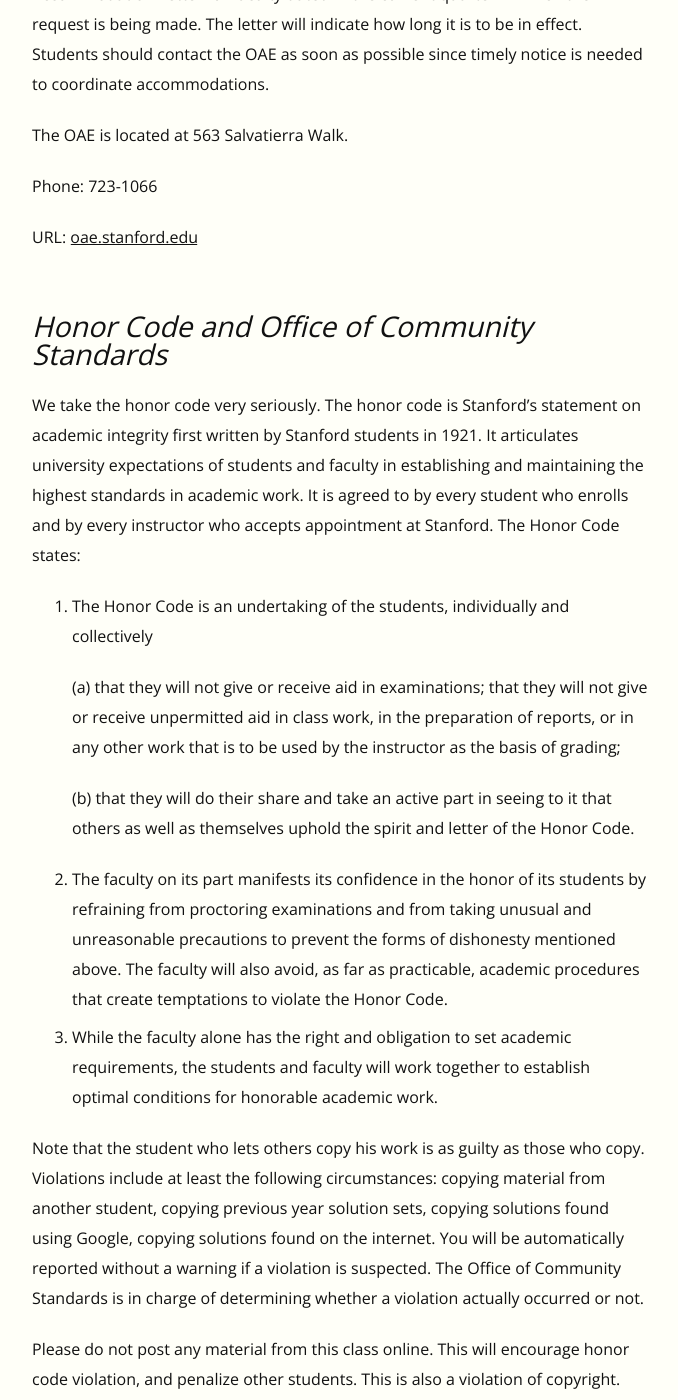
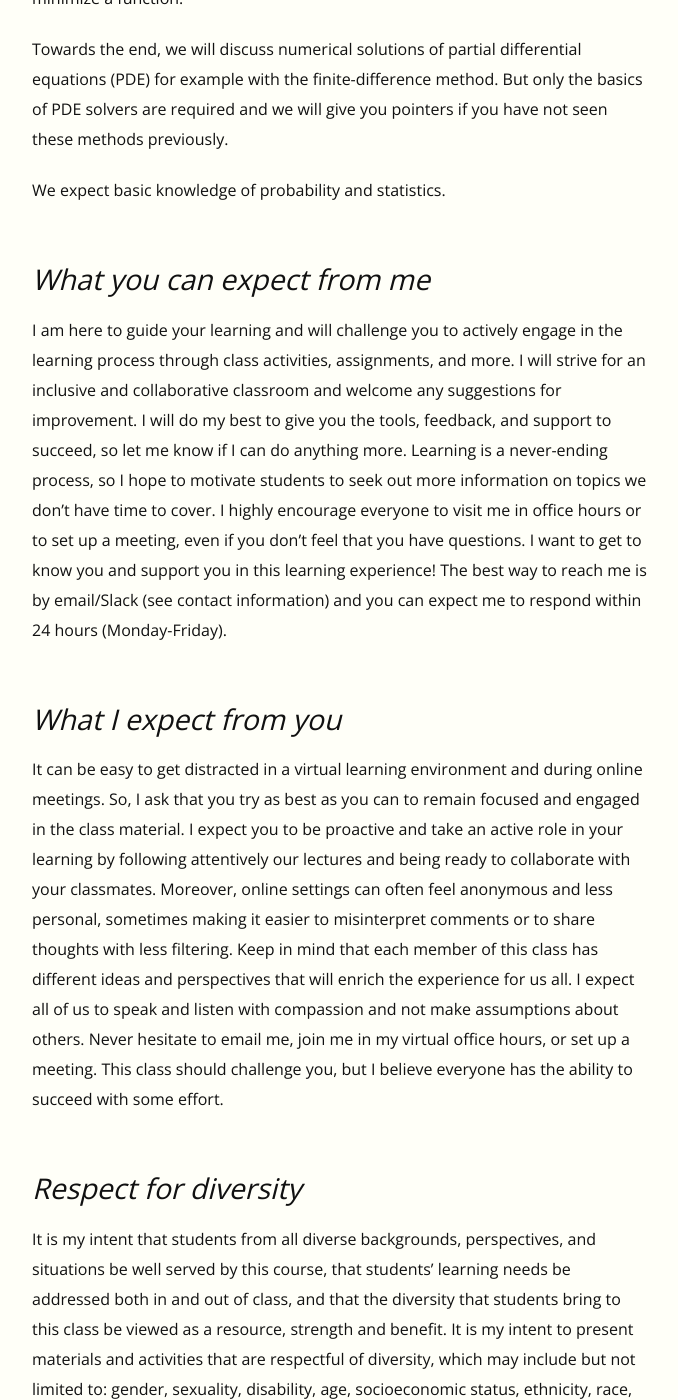
Before and after one commit to EricDarve/me343-cme216-winter-2021, a Jekyll site: the page built from syllabus.md, in a window 1280 px wide and 1400 px high, scrolled down 5020 px. Shown: the whole window, without its empty margins (128-806 px from the left). Built offline with Jekyll 4.4.1, drawn with Linux system fonts in a browser that asks for light colours; some of the changed text lies outside the part shown.

Commit message:
syllabus

```diff
--- a/syllabus.md
+++ b/syllabus.md
@@ -2,6 +2,14 @@
 layout: page
 title: Syllabus
 ---
+
+## Challenging times
+
+Students and instructors are all adjusting to the changes and regulations that have been put in place in response to COVID-19. I hope that we will all work together as a community to adapt to these times and this new situation as best as we can. I have tried to add ﬂexibility to our course structure and assignments to accommodate anyone who may now be lacking resources that are normally available. However, if you have suggestions for how we might support your learning in this course during these trying times, please do not hesitate to let us know.
+
+## Survey
+
+Please fill this online [survey](https://docs.google.com/forms/d/e/1FAIpQLSdxd1rdTGfqHA7eGehUoLmVjeXHruqoR4IjYOeOE8cTdSa2wA/viewform?usp=sf_link).
 
 ## Teaching staff
 
@@ -72,6 +74,8 @@
 
 We will use [gradescope](https://www.gradescope.com/courses/222525) for homework submission and grading. Search for ME 343 CME 216 Winter 2021. You should be automatically enrolled if you are listed on canvas.
 
+After receiving your grade on gradescope, you are welcome to request a regrade using the gradescope interface. No one is perfect. We strive to grade accurately, fairly, and provide useful feedback to help you, but mistakes do happen. We will be happy to address any concerns you have. However, to help with the logistics, we prefer that you submit your regrade request at most 1 week after the grade has been released.
+
 The final project will be determined by each student. It should be based on one of the topics covered during the quarter, such as SVM, kernel machines, deep learning, TensorFlow, and physics-informed learning. You will have to prepare a 4-page report. For the project you will have to
 
 - propose a machine learning task in engineering,
@@ -87,7 +91,7 @@
 - Introduction to machine learning; [support vector machines](https://scikit-learn.org/stable/modules/svm.html#)
 - Deep learning; this will be the bulk of this quarter. We will learn how to use [TensorFlow](https://www.tensorflow.org/). Although very popular as well, we will not cover [PyTorch](https://pytorch.org/). We will discuss various [optimizers](https://www.tensorflow.org/api_docs/python/tf/keras/optimizers) used in deep learning as well as less common ones that are more specific to physics-informed learning, such as [BFGS](https://docs.scipy.org/doc/scipy/reference/tutorial/optimize.html#broyden-fletcher-goldfarb-shanno-algorithm-method-bfgs) and [trust-region methods](https://docs.scipy.org/doc/scipy/reference/tutorial/optimize.html).
 - Physics-informed learning. We will discuss how deep neural networks can be used to solve partial differential equations. This topic is specific to engineering applications. This will be based on two frameworks: [DeepXDE](https://github.com/lululxvi/deepxde) developed by Lu Lu from Prof. Karniadakis' group, and [ADCME](https://github.com/kailaix/ADCME.jl) ([wiki page](https://kailaix.github.io/ADCME.jl/dev/)) developed by Kailai Xu from Prof. Darve' group.
-- Generative deep networks; this has been a very useful tool in engineering to model stochastic variables. If time allows, we will briefly discuss physics-informed GANs.
+- If time allows, we will briefly discuss generative deep networks. This has been a very useful tool in engineering to model stochastic variables and uncertainty.
 
 Although TensorFlow can be used with many languages, we will focus on the standard interface using Python. Knowing Python is a pre-requisite for this class.
 
@@ -99,7 +103,29 @@
 
 Towards the end, we will discuss numerical solutions of partial differential equations (PDE) for example with the finite-difference method. But only the basics of PDE solvers are required and we will give you pointers if you have not seen these methods previously.
 
-You should also know basics about probability and statistics.
+We expect basic knowledge of probability and statistics.
+
+## What you can expect from me
+
+I am here to guide your learning and will challenge you to actively engage in the learning process through class activities, assignments, and more. I will strive for an inclusive and collaborative classroom and welcome any suggestions for improvement. I will do my best to give you the tools, feedback, and support to succeed, so let me know if I can do anything more. Learning is a never-ending process, so I hope to motivate students to seek out more information on topics we don't have time to cover. I highly encourage everyone to visit me in office hours or to set up a meeting, even if you don't feel that you have questions. I want to get to know you and support you in this learning experience! The best way to reach me is by email/Slack (see contact information) and you can expect me to respond within 24 hours (Monday-Friday).
+
+## What I expect from you
+
+It can be easy to get distracted in a virtual learning environment and during online meetings. So, I ask that you try as best as you can to remain focused and engaged in the class material. I expect you to be proactive and take an active role in your learning by following attentively our lectures and being ready to collaborate with your classmates. Moreover, online settings can often feel anonymous and less personal, sometimes making it easier to misinterpret comments or to share thoughts with less filtering. Keep in mind that each member of this class has different ideas and perspectives that will enrich the experience for us all. I expect all of us to speak and listen with compassion and not make assumptions about others. Never hesitate to email me, join me in my virtual office hours, or set up a meeting. This class should challenge you, but I believe everyone has the ability to succeed with some effort.
+
+## Respect for diversity
+
+It is my intent that students from all diverse backgrounds, perspectives, and situations be well served by this course, that students' learning needs be addressed both in and out of class, and that the diversity that students bring to this class be viewed as a resource, strength and benefit. It is my intent to present materials and activities that are respectful of diversity, which may include but not limited to: gender, sexuality, disability, age, socioeconomic status, ethnicity, race, religion, political affiliation, culture, and so on. I acknowledge that there is likely to be a diversity of access to resources among students and plan to support all of you as best as I can. Please let me know ways to improve the effectiveness of the course for you personally or for other students or student groups. In addition, if any of our class meetings conflict with your religious events, please let me know so that we can make arrangements for you.
+
+All people have the right to be addressed and referred to in accordance with their personal identity. In this class, we will have the chance to indicate the name that we prefer to be called  (see the [Survey](https://docs.google.com/forms/d/e/1FAIpQLSdxd1rdTGfqHA7eGehUoLmVjeXHruqoR4IjYOeOE8cTdSa2wA/viewform?usp=sf_link)) and, if we choose, to identify pronouns with which we would like to be addressed. I will do my best to address and refer to all students accordingly and support classmates in doing so as well.
+
+## Support services
+
+The COVID-19 pandemic is a stressful time for us all. In addition, you may experience a range of other challenges that can cause barriers to learning, such as strained relationships, increased anxiety, alcohol/drug problems, feeling down, difficulty concentrating and/or lack of motivation. These mental health concerns or stressful events may lead to diminished academic performance or reduce your ability to participate in daily life. Stanford is committed to advancing the mental health and well-being of its students. If you or someone you know is feeling overwhelmed, depressed, and/or in need of support, services are available.
+
+To learn more about the broad range of confidential mental health services available on campus, please see:
+
+    https://vaden.stanford.edu/caps-and-wellness/counseling-and-psychological-services-caps
 
 **We hope you will enjoy this class and find it useful!**
 
```
Also changed, not shown: other parts of syllabus.md (+3 -9 lines).
